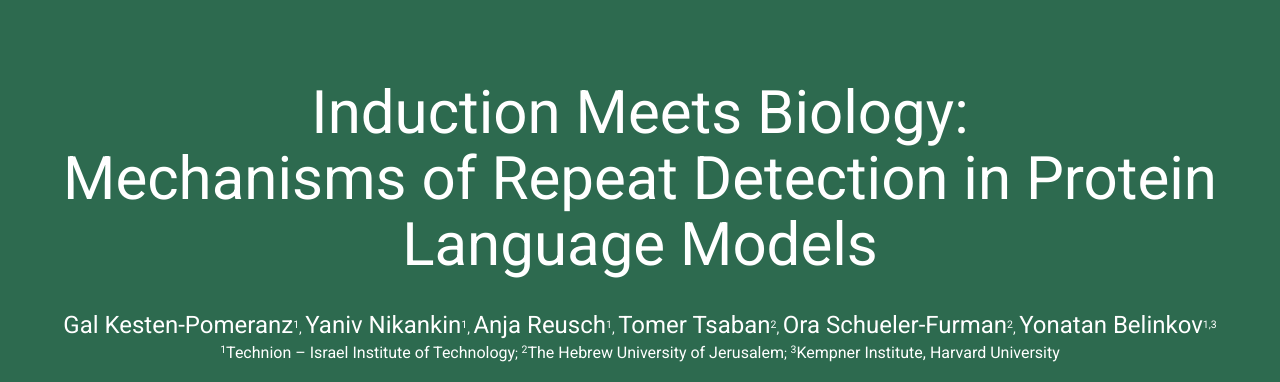
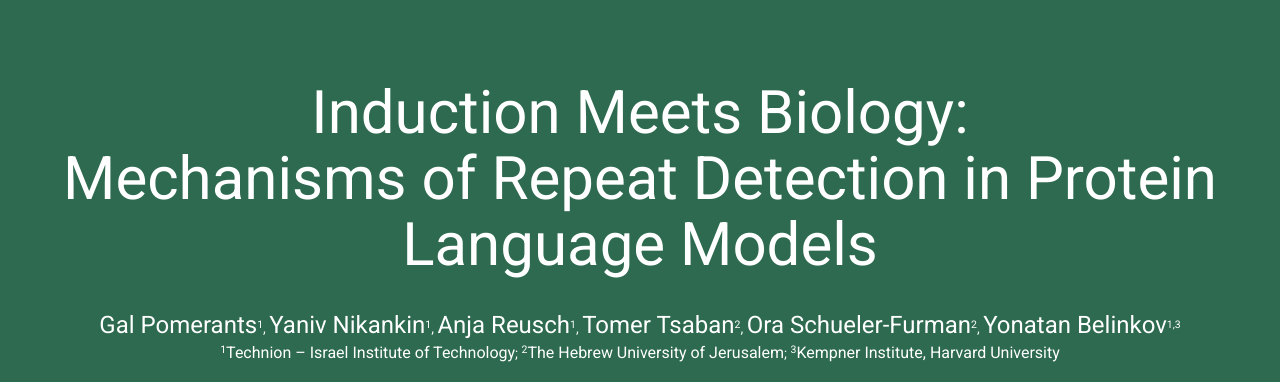
Before and after one commit to technion-cs-nlp/plms-repeats-circuits, a plain HTML site: page docs/index.html in a window 1280 px wide. Shown: the top 382 px of the page. Drawn offline with nearby package versions, Linux system fonts and the light colour scheme; some icons are missing.

Commit message:
update website

```diff
--- a/docs/index.html
+++ b/docs/index.html
@@ -204,7 +204,7 @@
 <header>
     <h1>Induction Meets Biology: <br>Mechanisms of Repeat Detection in Protein Language Models</h1>
 	<address>
-	  <nobr><a href="https://www.linkedin.com/in/gal-kesten-271735193" target="_blank">Gal Kesten-Pomeranz</a><sup>1</sup>,</nobr>
+	  <nobr><a href="https://www.linkedin.com/in/gal-pomerants-kesten-271735193/" target="_blank">Gal Pomerants</a><sup>1</sup>,</nobr>
 	  <nobr><a href="https://yaniv.nikankin.com/" target="_blank">Yaniv Nikankin</a><sup>1</sup>,</nobr>
 	  <nobr><a href="https://anja.re/" target="_blank">Anja Reusch</a><sup>1</sup>,</nobr>
 	  <nobr><a href="https://scholar.google.com/citations?user=enel280AAAAJ&hl=en" target="_blank">Tomer Tsaban</a><sup>2</sup>,</nobr>
@@ -328,7 +328,7 @@
 	<h3 class="card-header">bibliography</h3>
 	<div class="card-block">
 	<pre class="card-text clickselect" style="margin: 0; border: none; background: transparent; font-family: inherit; white-space: pre-wrap;">
-	Gal Kesten-Pomeranz, Yaniv Nikankin, Anja Reusch, Tomer Tsaban, Ora Schueler-Furman, Yonatan Belinkov. “Induction Meets Biology: Mechanisms of Repeat Detection in Protein Language Models”.
+	Gal Pomerants, Yaniv Nikankin, Anja Reusch, Tomer Tsaban, Ora Schueler-Furman, Yonatan Belinkov. “Induction Meets Biology: Mechanisms of Repeat Detection in Protein Language Models”.
 	</pre>
 	</div>
 	<h3 class="card-header">bibtex</h3>
@@ -336,7 +336,7 @@
 	<pre class="card-text clickselect">
 	@misc{kestenpomeranz2026inductionmeetsbiologymechanisms,
 	  title={Induction Meets Biology: Mechanisms of Repeat Detection in Protein Language Models},
-	  author={Gal Kesten-Pomeranz and Yaniv Nikankin and Anja Reusch and Tomer Tsaban and Ora Schueler-Furman and Yonatan Belinkov},
+	  author={Gal Pomerants and Yaniv Nikankin and Anja Reusch and Tomer Tsaban and Ora Schueler-Furman and Yonatan Belinkov},
 	  year={2026},
 	  eprint={2602.23179},
 	  archivePrefix={arXiv},
```
